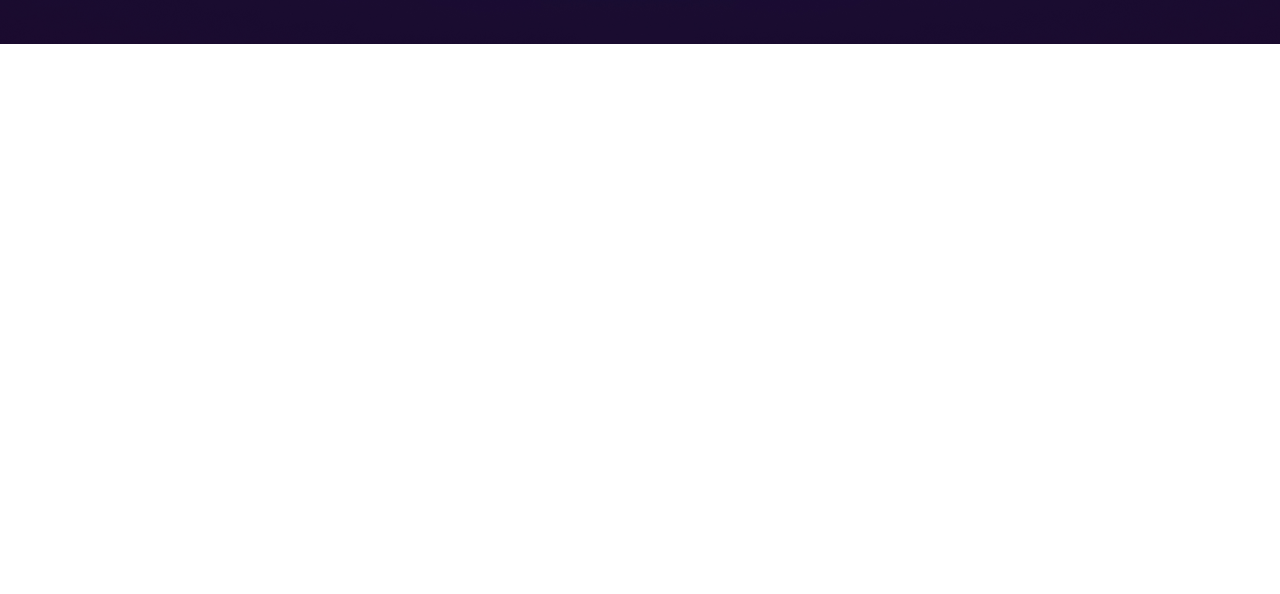
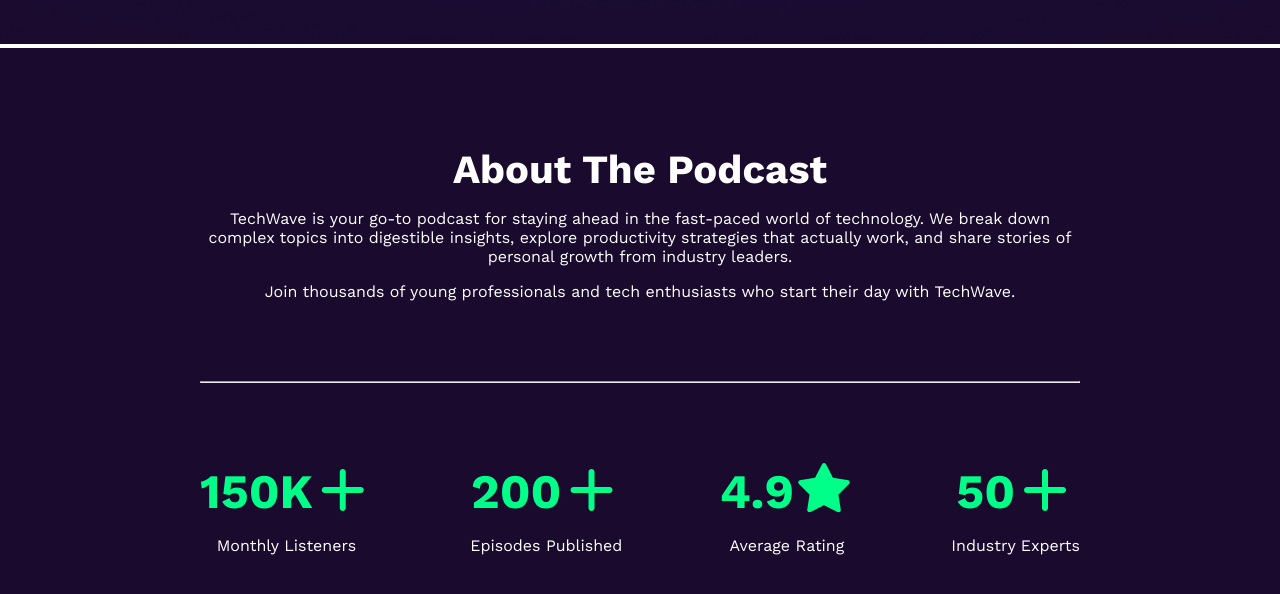
Before and after one commit to farman-arefin-tamim/A13-02, a plain HTML site: page index.html in a window 1280 px wide. Shown: the part 720-1314 px from the top of the page. Before the commit the page ends 800 px from the top, so only its background shows below. Drawn offline with nearby package versions, Linux system fonts and the light colour scheme.

Commit message:
added main section

```diff
--- a/index.html
+++ b/index.html
@@ -42,7 +42,35 @@
         </section>
      </header>
      <!-- This is main section -->
-      <main></main>
+      <main>
+        <section class="about-section">
+            <h2>About The Podcast</h2>
+            <p id="about-section-p1">TechWave is your go-to podcast for staying ahead in the fast-paced world of technology.
+            We break down complex topics into digestible insights, explore productivity strategies that actually work,
+            and share stories of personal growth from industry leaders.</p>
+
+            <p>Join thousands of young professionals and tech enthusiasts who start their day with TechWave.</p>
+            <hr>
+            <div class="rating-div">
+                <div class="rating-card">
+                    <h3>150K<i class="fa-solid fa-plus"></i></h3>
+                    <p>Monthly Listeners</p>
+                </div>
+                <div class="rating-card">
+                    <h3>200<i class="fa-solid fa-plus"></i></h3>
+                    <p>Episodes Published</p>
+                </div>
+                <div class="rating-card">
+                    <h3>4.9<i class="fa-solid fa-star"></i></h3>
+                    <p>Average Rating</p>
+                </div>
+                <div class="rating-card">
+                    <h3>50<i class="fa-solid fa-plus"></i></h3>
+                    <p>Industry Experts</p>
+                </div>
+            </div>
+        </section>
+      </main>
       <!-- This is footer section -->
        <footer></footer>
 </body>
--- a/styles/styles.css
+++ b/styles/styles.css
@@ -24,6 +24,9 @@
     background-position: center, center;
     width: 100%;
     height: 48rem;
+    vertical-align: middle;
+    overflow-x: hidden;
+    overflow-y: hidden;
 }
 
 
@@ -116,3 +119,47 @@
     border-radius: 20px;
     background-color: transparent;
 }
+
+
+.about-section{
+    background-color: #1A0B2E;
+    color:white ;
+    text-align: center;
+    padding: 50px 200px 374px 200px;
+}
+
+.about-section h2{
+    font-size: 40px;
+    font-weight: 700;
+    padding-top: 3rem;
+}
+
+#about-section-p1{
+    text-align: center;
+    margin-top: 1rem;
+    margin-bottom: 1rem;
+}
+
+.about-section hr{
+    margin-top: 5rem;
+
+}
+
+.rating-div{
+    display: flex;
+    justify-content: space-between;
+    text-align: center;
+}
+
+.rating-card{
+   padding-top: 80px;
+   padding-bottom: 120px;
+   text-align: center;
+}
+
+.rating-card h3{
+    color: #00FF88;
+    font-size: 3rem;
+    font-weight: 700;
+    padding-bottom: 1rem;
+}
```
